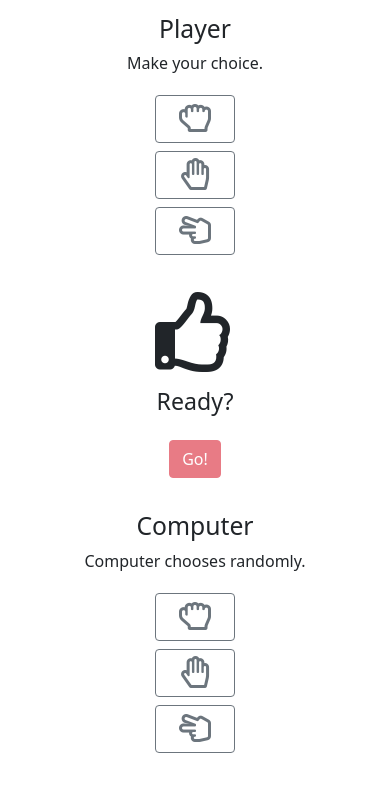
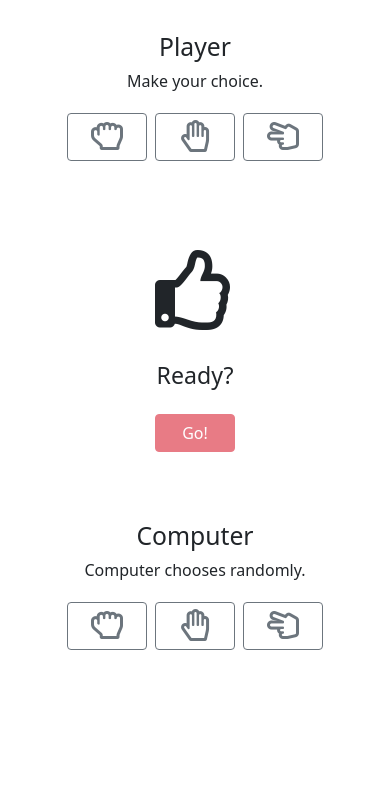
Before and after one commit to mppatterson84/rock-paper-scissors, a plain HTML site: page index.html in a window 390 px wide. Shown: the part 52-844 px from the top of the page. Drawn offline with Linux system fonts and the light colour scheme.

Commit message:
update page for small screens

```diff
--- a/css/style.css
+++ b/css/style.css
@@ -1,6 +1,6 @@
 div.row {
-    height: 90vh;
+    height: 80vh;
 }
-aside > button {
-    width: 80px;
+button.btn {
+    min-width: 80px;
 }
--- a/index.html
+++ b/index.html
@@ -20,36 +20,40 @@
         <h1 class="text-center py-2">Rock Paper Scissors</h1>
         <div class="container">
             <div class="row">
-                <aside class="col-md-3 d-flex flex-column align-items-center justify-content-center">
+                <aside class="col-sm-3 d-flex flex-column align-items-center justify-content-center">
                     <h2>Player</h2>
                     <p class="choice-display">Make your choice.</p>
+                    <div class="d-flex flex-row flex-sm-column align-items-center justify-content-center">
                         <button class="player-choice-btn m-1 btn btn-outline-secondary"><i class="far fa-hand-rock fa-2x"></i></button>
                         <button class="player-choice-btn m-1 btn btn-outline-secondary"><i class="far fa-hand-paper fa-2x"></i></button>
                         <button class="player-choice-btn m-1 btn btn-outline-secondary"><i class="far fa-hand-scissors fa-2x"></i></button>
+                    </div>
                 </aside>
                 <main
                     class="
-                        col-md-6
+                        col-sm-6
                         d-flex
                         align-items-center
                         justify-content-center
                     "
                 >
                 <div class="text-center">
-                    <i id="display-icon" class="far fa-thumbs-up fa-5x p-3 animate__animated"></i>
-                    <i hidden class="far fa-thumbs-up fa-5x p-3 animate__animated result-icon"></i>
-                    <i hidden class="far fa-thumbs-up fa-5x p-3 animate__animated result-icon"></i>
+                    <i id="display-icon" class="far fa-thumbs-up fa-5x p-3 my-3 animate__animated"></i>
+                    <i hidden class="far fa-thumbs-up fa-5x p-3 my-3 animate__animated result-icon"></i>
+                    <i hidden class="far fa-thumbs-up fa-5x p-3 my-3 animate__animated result-icon"></i>
                     <h3 class="choice-display">Ready?</h3>
                     <button disabled id="go" class="btn btn-danger m-3">Go!</button>
                     <button hidden id="play-again" class="btn btn-success m-3">Play Again</button>
                 </div>
                 </main>
-                <aside class="col-md-3 d-flex flex-column align-items-center justify-content-center">
+                <aside class="col-sm-3 d-flex flex-column align-items-center justify-content-center">
                     <h2>Computer</h2>
                     <p class="choice-display">Computer chooses randomly.</p>
+                    <div class="d-flex flex-row flex-sm-column align-items-center justify-content-center">
                         <button class="com-choice-btn m-1 btn btn-outline-secondary"><i class="far fa-hand-rock fa-2x"></i></button>
                         <button class="com-choice-btn m-1 btn btn-outline-secondary"><i class="far fa-hand-paper fa-2x"></i></button>
                         <button class="com-choice-btn m-1 btn btn-outline-secondary"><i class="far fa-hand-scissors fa-2x"></i></button>
+                    </div>
                 </aside>
             </div>
         </div>
```
Lines whose indentation alone changed are shown as unchanged.
